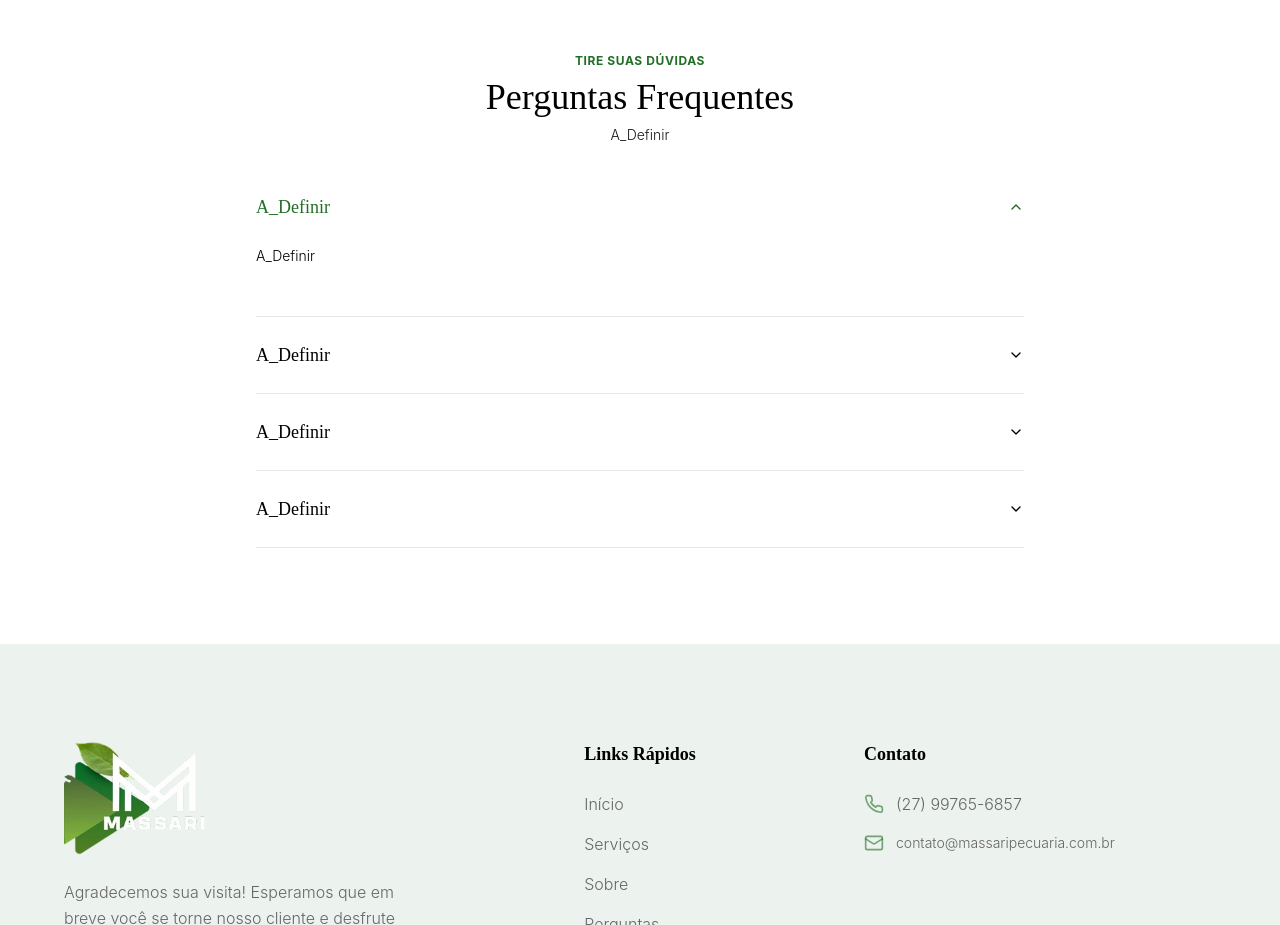
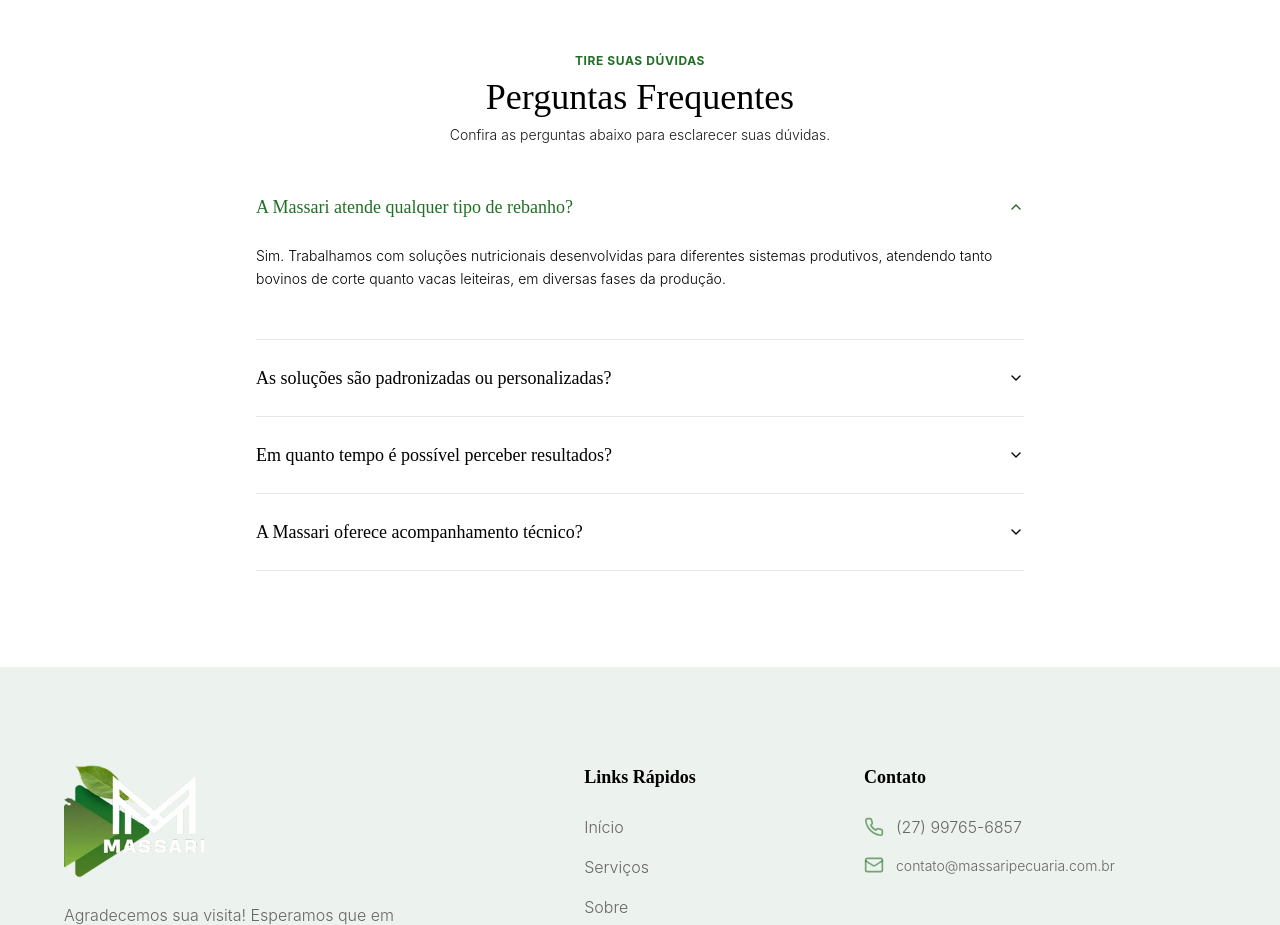
Before and after one commit to Paper-Street-Softwares/SOP-Massari, a React (Vite) app: page /#home in a window 1280 px wide. Shown: the part 4880-5805 px from the top of the page. Built offline with nearby package versions, Linux system fonts and the light colour scheme.

Commit message:
fix: Faq

```diff
--- a/src/content/content.jsx
+++ b/src/content/content.jsx
@@ -437,23 +437,27 @@ const content = {
     faq: {
       miniTag: 'TIRE SUAS DÚVIDAS',
       title: 'Perguntas Frequentes',
-      subtitle: 'A_Definir',
+      subtitle: 'Confira as perguntas abaixo para esclarecer suas dúvidas.',
       questions: {
         question1: {
-          question: 'A_Definir',
-          answer: 'A_Definir',
+          question: 'A Massari atende qualquer tipo de rebanho?',
+          answer:
+            'Sim. Trabalhamos com soluções nutricionais desenvolvidas para diferentes sistemas produtivos, atendendo tanto bovinos de corte quanto vacas leiteiras, em diversas fases da produção.',
         },
         question2: {
-          question: 'A_Definir',
-          answer: 'A_Definir',
+          question: 'As soluções são padronizadas ou personalizadas?',
+          answer:
+            'Nossas soluções são definidas a partir da realidade de cada propriedade. Avaliamos o manejo, os objetivos produtivos e as necessidades do rebanho para indicar a suplementação mais adequada.',
         },
         question3: {
-          question: 'A_Definir',
-          answer: 'A_Definir',
+          question: 'Em quanto tempo é possível perceber resultados?',
+          answer:
+            'Os resultados variam conforme o manejo e o sistema produtivo, mas melhorias no desempenho, saúde e aproveitamento nutricional podem ser observadas progressivamente com o uso correto das soluções.',
         },
         question4: {
-          question: 'A_Definir',
-          answer: 'A_Definir',
+          question: 'A Massari oferece acompanhamento técnico?',
+          answer:
+            'Sim. Nosso atendimento inclui orientação técnica e acompanhamento para garantir que as soluções aplicadas gerem resultados consistentes no campo.',
         },
       },
       paragraph: 'Clique aqui caso tenha mais dúvidas',
```
